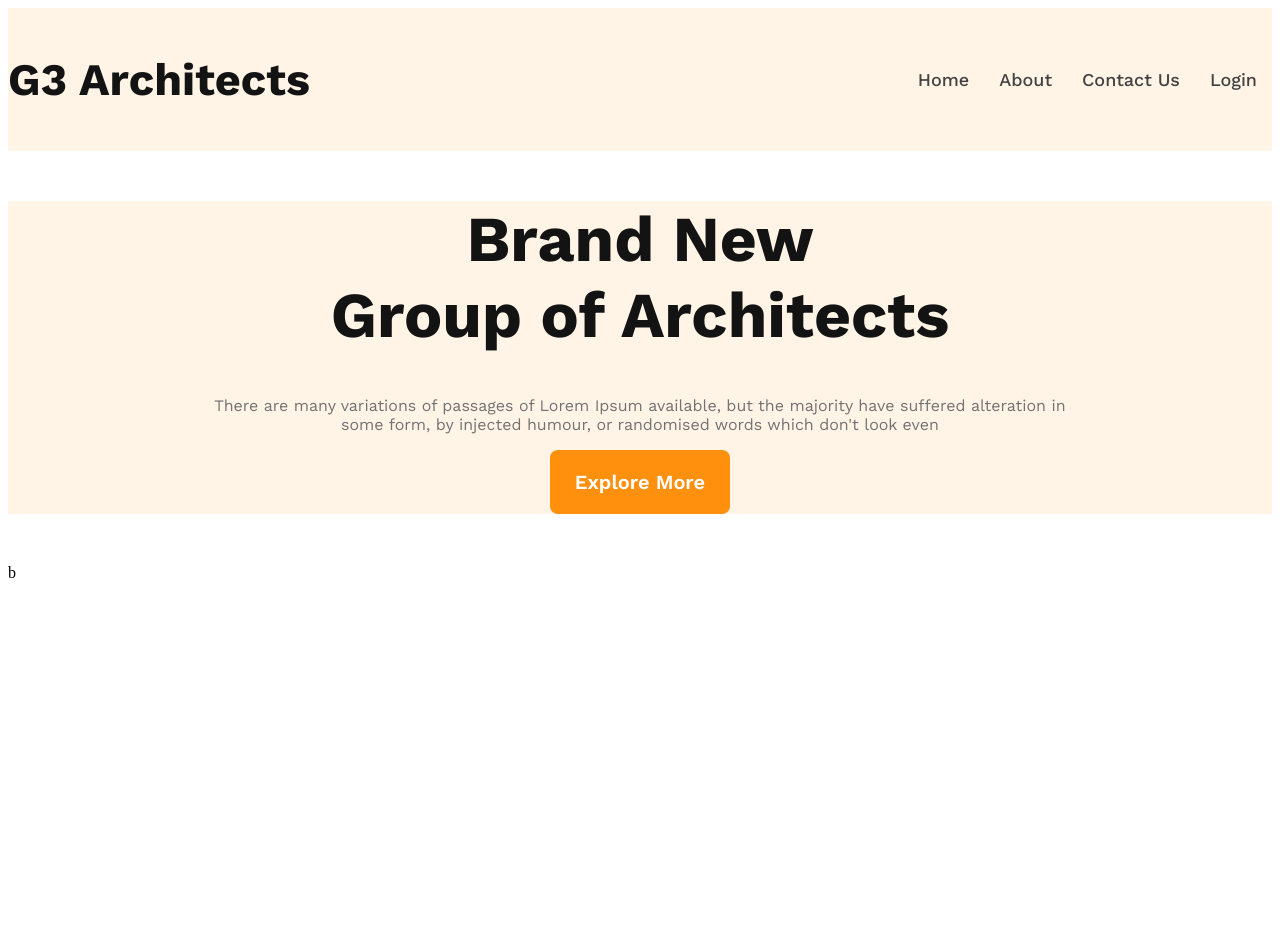
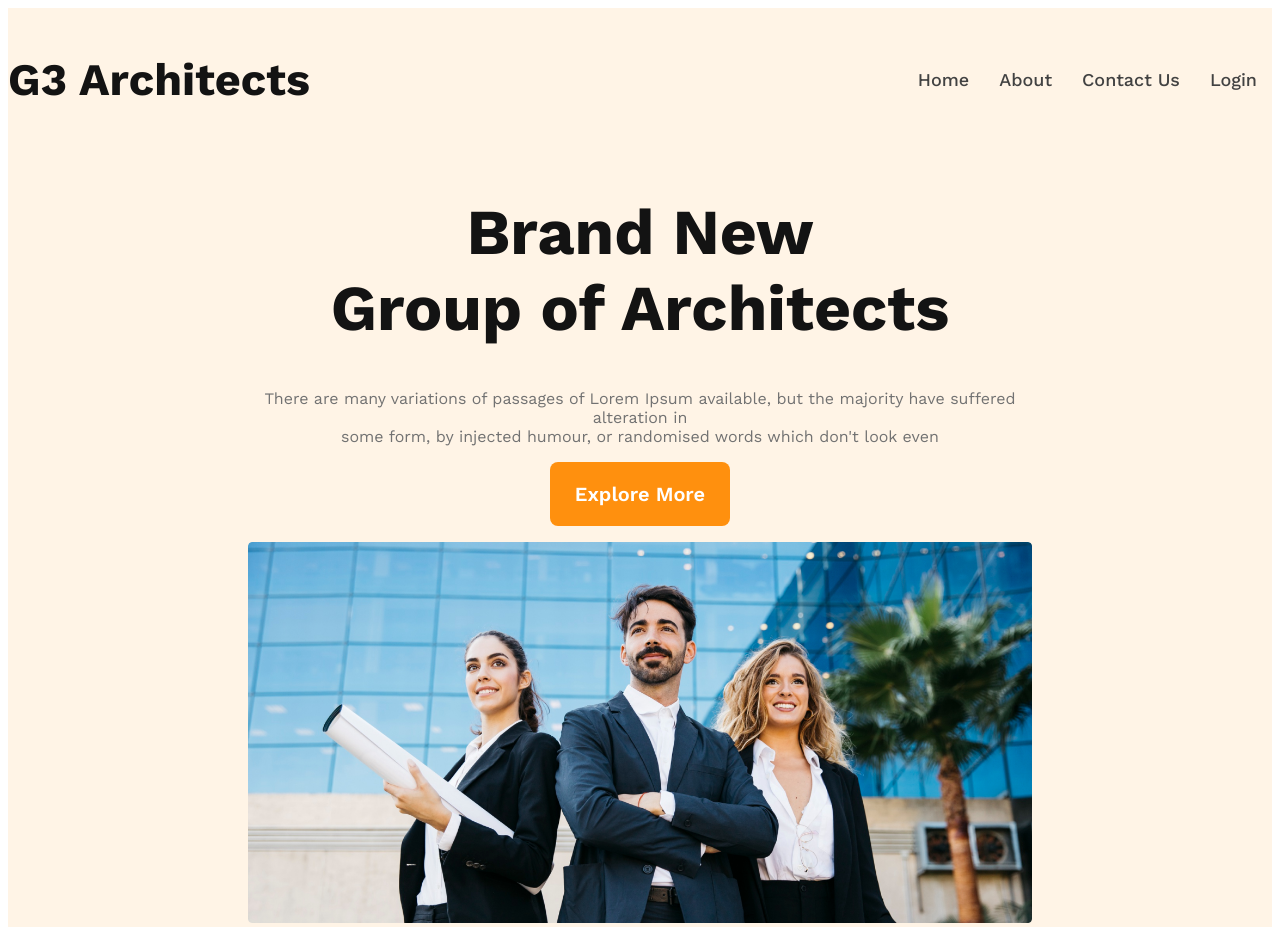
Before and after one commit to royshanto71/g3-architects, a plain HTML site: page index.html in a window 1280 px wide. Before the commit the page ends 800 px from the top, so only its background shows below. Drawn offline with nearby package versions, Linux system fonts and the light colour scheme.

Commit message:
Refactor banner section in index.html and update styles in style.css

```diff
--- a/index.html
+++ b/index.html
@@ -23,12 +23,14 @@
                 <li class="nav-item"><a href="#">Login</a></li>
             </ul>
         </nav>
+        <div class="banner">
+            <h1 class="banner-title">Brand New <br> Group of Architects</h1>
+            <p class="banner-description">There are many variations of passages of Lorem Ipsum available, but the majority have suffered alteration in <br> some form, by injected humour, or randomised words which don't look even</p>
+            <button class="explore-button">Explore More</button>
+            <img class="banner-image" src="./images/banner.png" alt="">
+        </div>
     </header>
-    <div class="banner">
-        <h1 class="banner-title">Brand New <br> Group of Architects</h1>
-        <p class="banner-description">There are many variations of passages of Lorem Ipsum available, but the majority have suffered alteration in <br> some form, by injected humour, or randomised words which don't look even</p>
-        <button class="explore-button">Explore More</button>
-    </div>b
+
     <main>
 
     </main>
--- a/style.css
+++ b/style.css
@@ -1,5 +1,5 @@
 /* header styles */
-.header, .banner {
+.header {
     background: rgba(255, 144, 14, 0.1);
 }
 
@@ -39,8 +39,9 @@
 /* banner styles */
 .banner {
     max-width: 1440px;
-    margin: 50px auto;
+    margin: 0 15rem 0 15rem;
     text-align: center;
+    align-items: center;
 }
 .banner-title {
     color: rgb(19, 19, 19);
@@ -65,3 +66,7 @@
     height: 64px;
     border: none;
 }
+.banner-image {
+    width: 100%;
+    margin-top: 1rem;
+}
```
